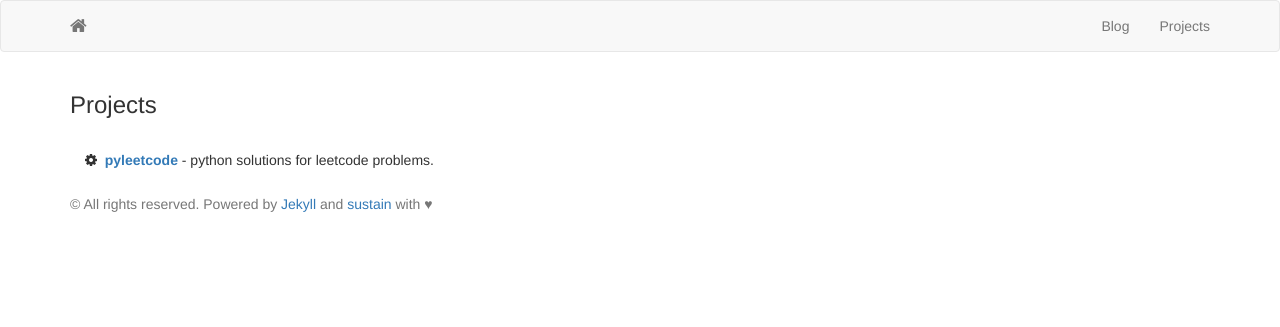
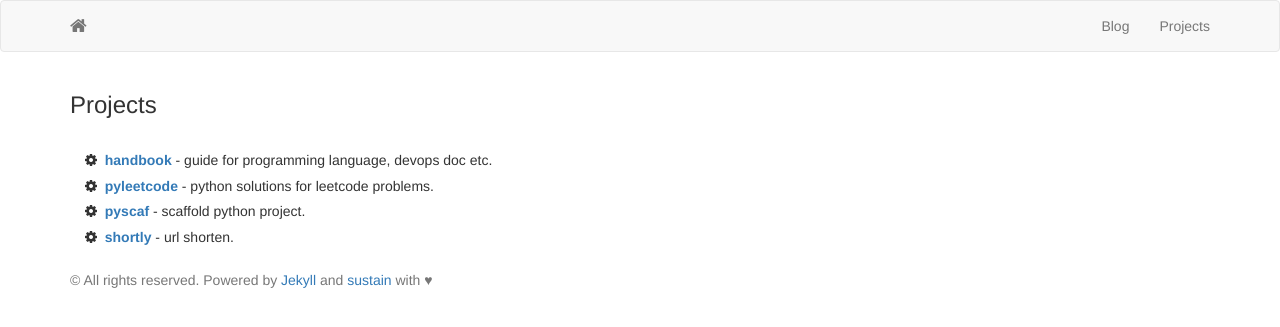
Before and after one commit to kevinxuv/blog, a Jekyll site: the page built from projects.html, in a window 1280 px wide. Shown: the top 327 px of the page. Built offline with Jekyll 4.4.1, drawn with Linux system fonts in a browser that asks for light colours; nearby versions of some CDN libraries.

Commit message:
add projects

```diff
--- a/_includes/projects.html
+++ b/_includes/projects.html
@@ -36,10 +36,21 @@
 				- Essent putant indoctum sed in, reprimique persequeris neglegentur te quo. Nam rebum
 				tractatos partiendo at, debet ubique oporteat ut his.
 			</h5> -->
-
+			<h5>
+				<i class="fa fa-cog"></i>&nbsp;&nbsp;<strong><a href="/handbook">handbook</a></strong>
+				- guide for programming language, devops doc etc.
+			</h5>
 			<h5>
 				<i class="fa fa-cog"></i>&nbsp;&nbsp;<strong><a href="/pyleetcode">pyleetcode</a></strong>
 				- python solutions for leetcode problems.
+			</h5>
+			<h5>
+				<i class="fa fa-cog"></i>&nbsp;&nbsp;<strong><a href="/pyscaf">pyscaf</a></strong>
+				- scaffold python project.
+			</h5>
+			<h5>
+				<i class="fa fa-cog"></i>&nbsp;&nbsp;<strong><a href="/shortly.py">shortly</a></strong>
+				- url shorten.
 			</h5>
 		</div>
 	</div>
```
